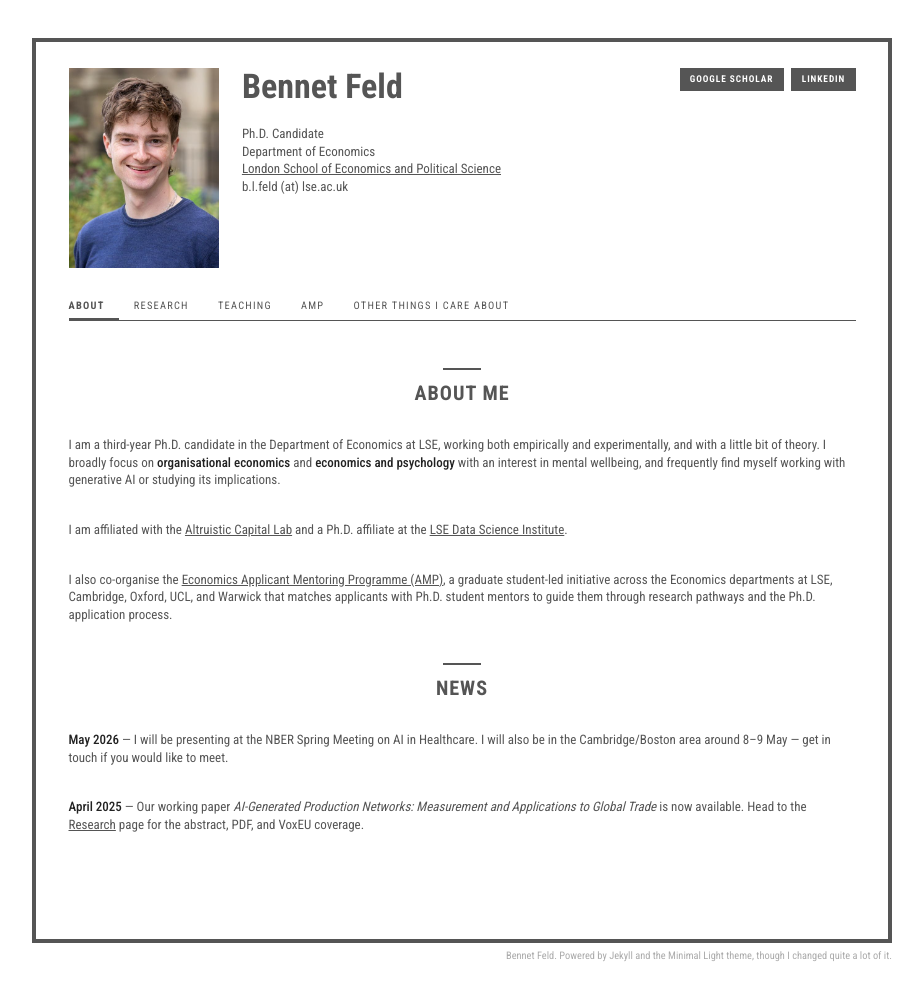
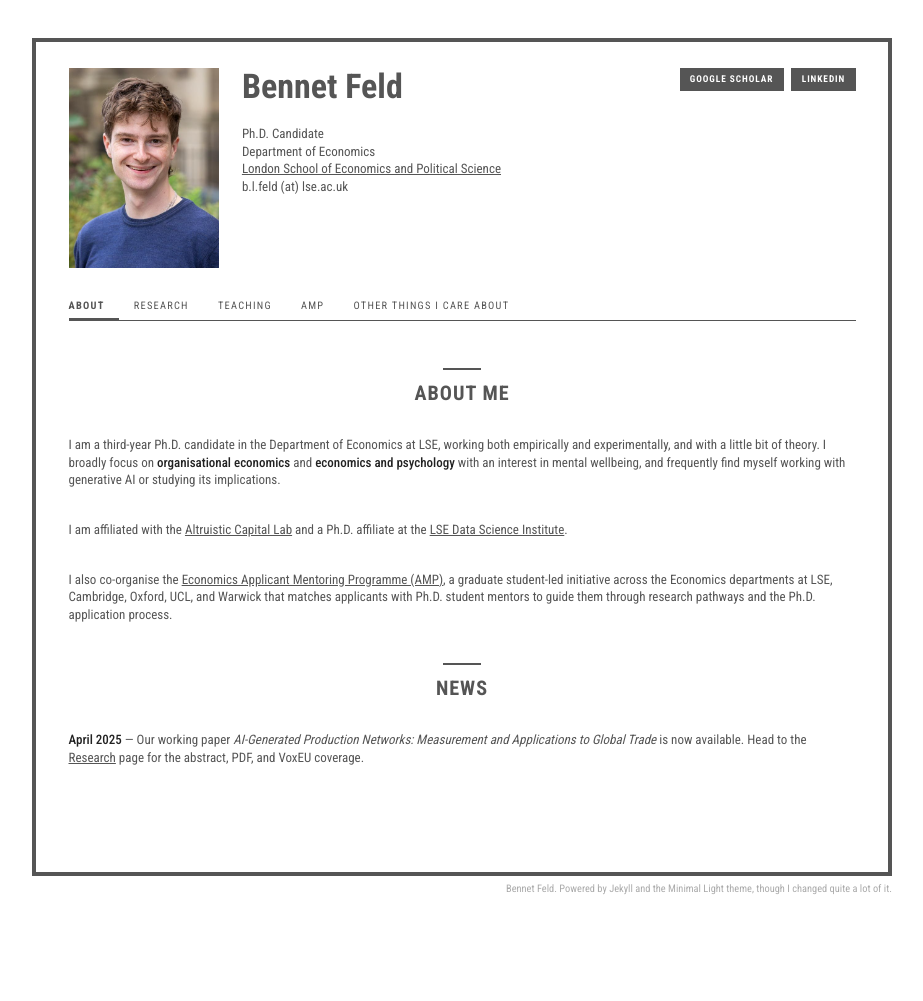
Before and after one commit to blfeld/blfeld.github.com, a Jekyll site: the page built from index.md, in a window 1280 px wide. Shown: the whole page, without its empty margins (178-1101 px from the left). Built offline with Jekyll 4.4.1, drawn with Linux system fonts in a browser that asks for light colours; a style sheet for code colours, icons or effects is not loaded; after the commit the page ends 934 px from its top, so only the background shows below that.

Commit message:
Update research WIP entries and trim homepage news
- Rename "AI Against Anxiety" WIP to "Replacing Human Relationships:
  Evidence from AI Psychotherapy" and add its abstract
- Add "Changing Narratives: AI-Assisted Reframing for NEET Youth" project
- Remove past May 2026 NBER travel announcement from homepage News

Co-Authored-By: Claude Opus 4.8 <noreply@anthropic.com>

```diff
--- a/index.md
+++ b/index.md
@@ -12,6 +12,4 @@ I also co-organise the [Economics Applicant Mentoring Programme (AMP)](https://s
 
 ## News
 
-**May 2026** — I will be presenting at the NBER Spring Meeting on AI in Healthcare. I will also be in the Cambridge/Boston area around 8–9 May — get in touch if you would like to meet.
-
 **April 2025** — Our working paper *AI-Generated Production Networks: Measurement and Applications to Global Trade* is now available. Head to the [Research]({{ '/research' | relative_url }}) page for the abstract, PDF, and VoxEU coverage.
```
Also changed, not shown: research.md (+9 -1 lines).
